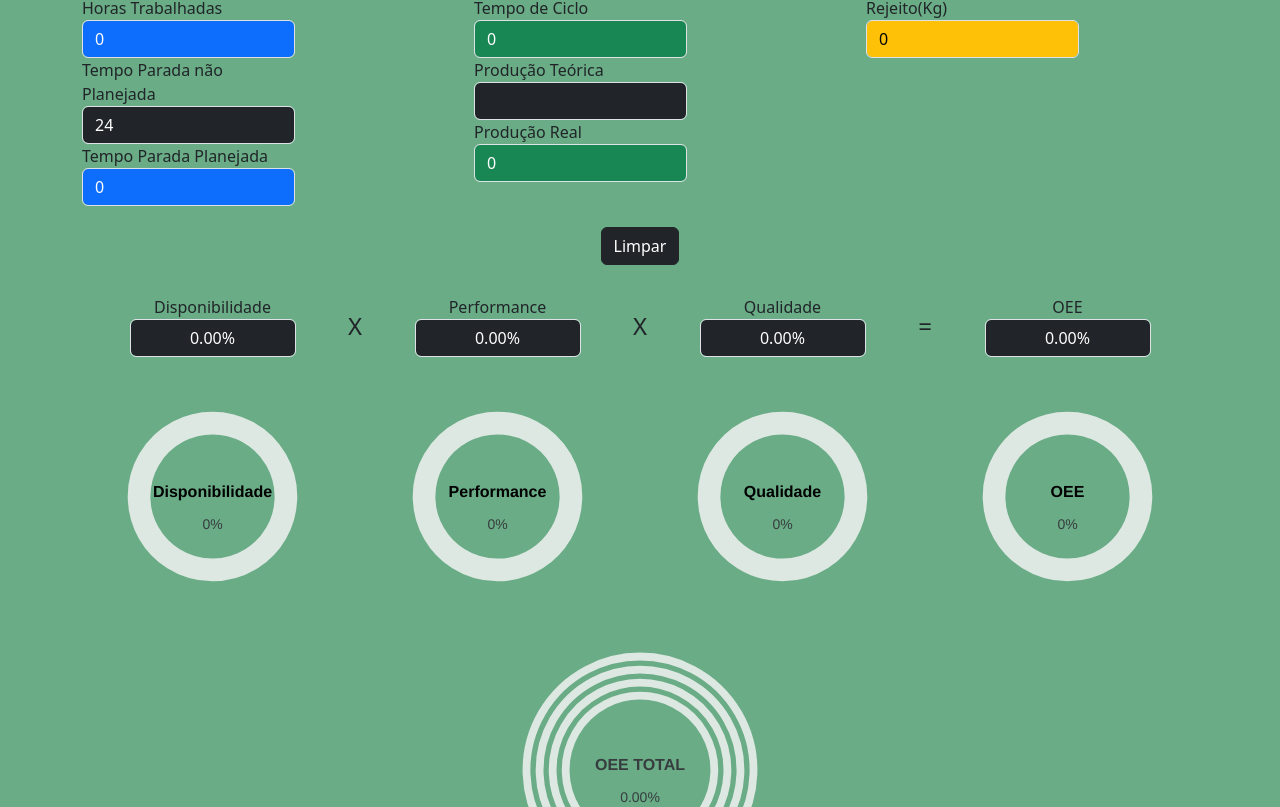
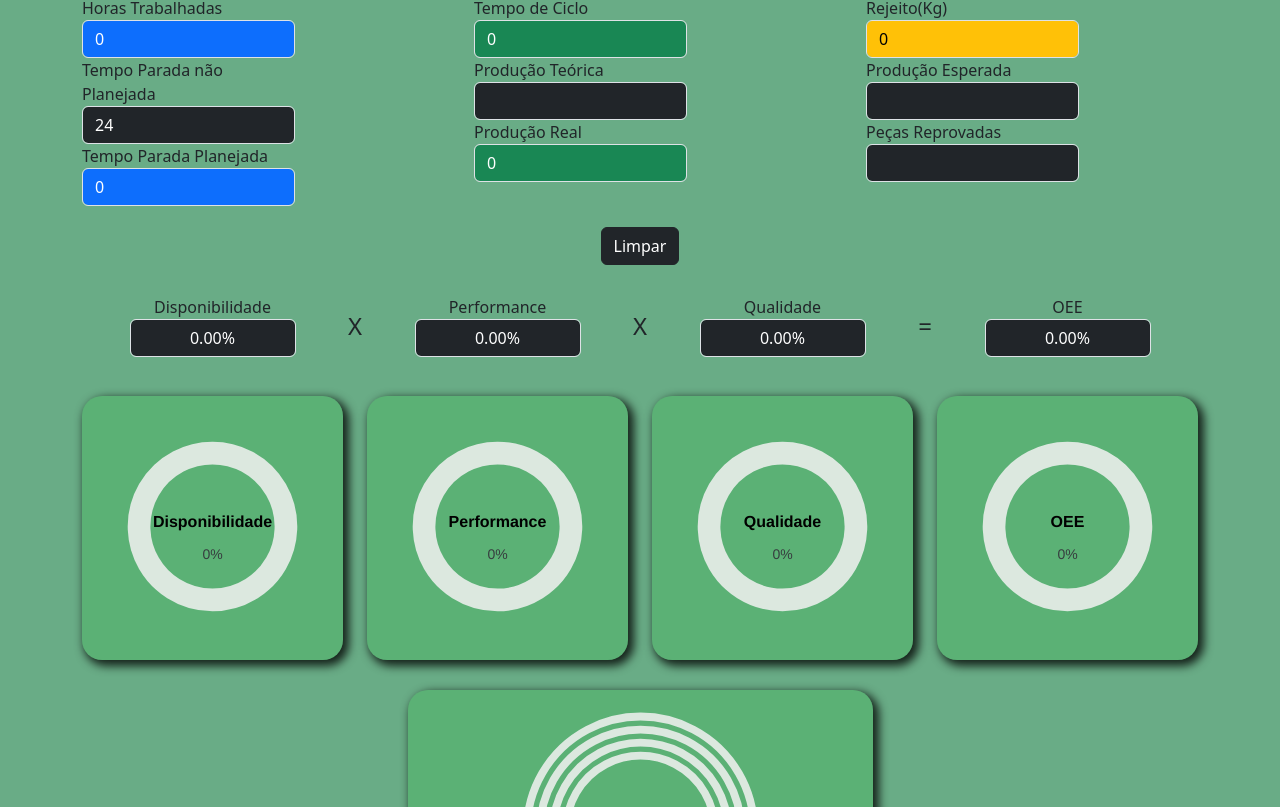
Before and after one commit to italoferreira0/simuladorOEE, a React (Vite) app: page / in a window 1280 px wide. Shown: the part 173-980 px from the top of the page. Built offline with nearby package versions, Linux system fonts and the light colour scheme.

Commit message:
Adiconando estilo e inputs

```diff
--- a/src/components/BarChart.jsx
+++ b/src/components/BarChart.jsx
@@ -1,5 +1,6 @@
 import React, { useEffect, useRef } from 'react';
 import ApexCharts from 'apexcharts';
+import '../style/BarChart.css'
 
 const BarChart = ({ Disponibilidade, Performance, Qualidade, OEE }) => {
   const dispRef = useRef(null);
@@ -123,22 +124,22 @@ const BarChart = ({ Disponibilidade, Performance, Qualidade, OEE }) => {
     <div>
       <div className="row">
         <div className="col-md-3">
-          <div ref={dispRef} id="grafDisponibilidade" className="p-2">
+          <div ref={dispRef} id="grafDisponibilidade" className="p-2 divStyle">
             {/* Gráfico Disponibilidade */}
           </div>
         </div>
         <div className="col-md-3">
-          <div ref={perfRef} id="grafPerformance" className="p-2">
+          <div ref={perfRef} id="grafPerformance" className="p-2 divStyle">
             {/* Gráfico Performance */}
           </div>
         </div>
         <div className="col-md-3">
-          <div ref={qualRef} id="grafQualidade" className="p-2">
+          <div ref={qualRef} id="grafQualidade" className="p-2 divStyle">
             {/* Gráfico Qualidade */}
           </div>
         </div>
         <div className="col-md-3">
-          <div ref={oeeRef} id="grafOEE" className="p-2">
+          <div ref={oeeRef} id="grafOEE" className="p-2 divStyle">
             {/* Gráfico OEE */}
           </div>
         </div>
--- a/src/components/DivMaster.jsx
+++ b/src/components/DivMaster.jsx
@@ -26,6 +26,8 @@ function DivMaster({ children }) {
     const pesoFloat = parseFloat(peso)
     const rejeitoFloat = parseFloat(rejeito)
     let ParadaNplan = dia - (HtrabalhadaFloat + ParadaPlanFloat)
+    let ProdEsperada = (prodRealFloat + (rejeitoFloat * 1000 / pesoFloat))
+    let pecasReprovadas = prodRealFloat - ProdEsperada
 
     function ProdTeorica(HtrabalhadaFloat, cavidadesFloat, cicloFloat) {//Função de Calculo de Produção Teórica
         return ((3600 / cicloFloat) * cavidadesFloat * HtrabalhadaFloat);
@@ -154,7 +156,21 @@ function DivMaster({ children }) {
                     <div class="row w-100">
                         <div class="col-8">
                             <span>Rejeito(Kg)</span>
-                            <input type="number" class="inputVerde form-control bg-warning   text-black" value={rejeito}
+                            <input type="number" class=" form-control bg-warning   text-black" value={rejeito}
+                                onChange={event => { setRejeito(event.target.value); }} />
+                        </div>
+                    </div>
+                    <div class="row w-100">
+                        <div class="col-8">
+                            <span>Produção Esperada</span>
+                            <input type="number" class=" form-control bg-dark  text-white" value={ProdEsperada.toFixed(0)} disabled
+                                onChange={event => { setRejeito(event.target.value); }} />
+                        </div>
+                    </div>
+                    <div class="row w-100">
+                        <div class="col-8">
+                            <span>Peças Reprovadas</span>
+                            <input type="number" class=" form-control bg-dark  text-white" value={pecasReprovadas.toFixed(0)} disabled
                                 onChange={event => { setRejeito(event.target.value); }} />
                         </div>
                     </div>
--- a/src/components/GrafOEETotal.jsx
+++ b/src/components/GrafOEETotal.jsx
@@ -1,5 +1,6 @@
 import React, { useEffect, useRef } from 'react';
 import ApexCharts from 'apexcharts';
+import '../style/GrafOEETotal.css'
 
 function GrafOEETotal({ Disponibilidade, Performance, Qualidade, OEE }) {
     const chartRef = useRef(null);
@@ -39,7 +40,7 @@ function GrafOEETotal({ Disponibilidade, Performance, Qualidade, OEE }) {
     }, [Disponibilidade, Performance, Qualidade, OEE]);
 
     return (
-        <div ref={chartRef}></div>
+        <div ref={chartRef} className='GrafOEETotal col-md-5 mx-auto'></div>
     );
 }
 
--- /dev/null
+++ b/src/style/BarChart.css
@@ -0,0 +1,6 @@
+.divStyle{
+    margin-top: 30px;
+    background-color: rgba(15, 206, 31, 0.158);
+    border-radius: 20px;
+    box-shadow: 4px 4px 10px 2px rgba(0, 0, 0, 0.8);
+  }
--- /dev/null
+++ b/src/style/GrafOEETotal.css
@@ -0,0 +1,7 @@
+.GrafOEETotal{
+    margin-bottom: 30px;
+    margin-top: 30px;
+    background-color: rgba(15, 206, 31, 0.158);
+    border-radius: 20px;
+    box-shadow: 4px 4px 10px 2px rgba(0, 0, 0, 0.8);
+}
```
